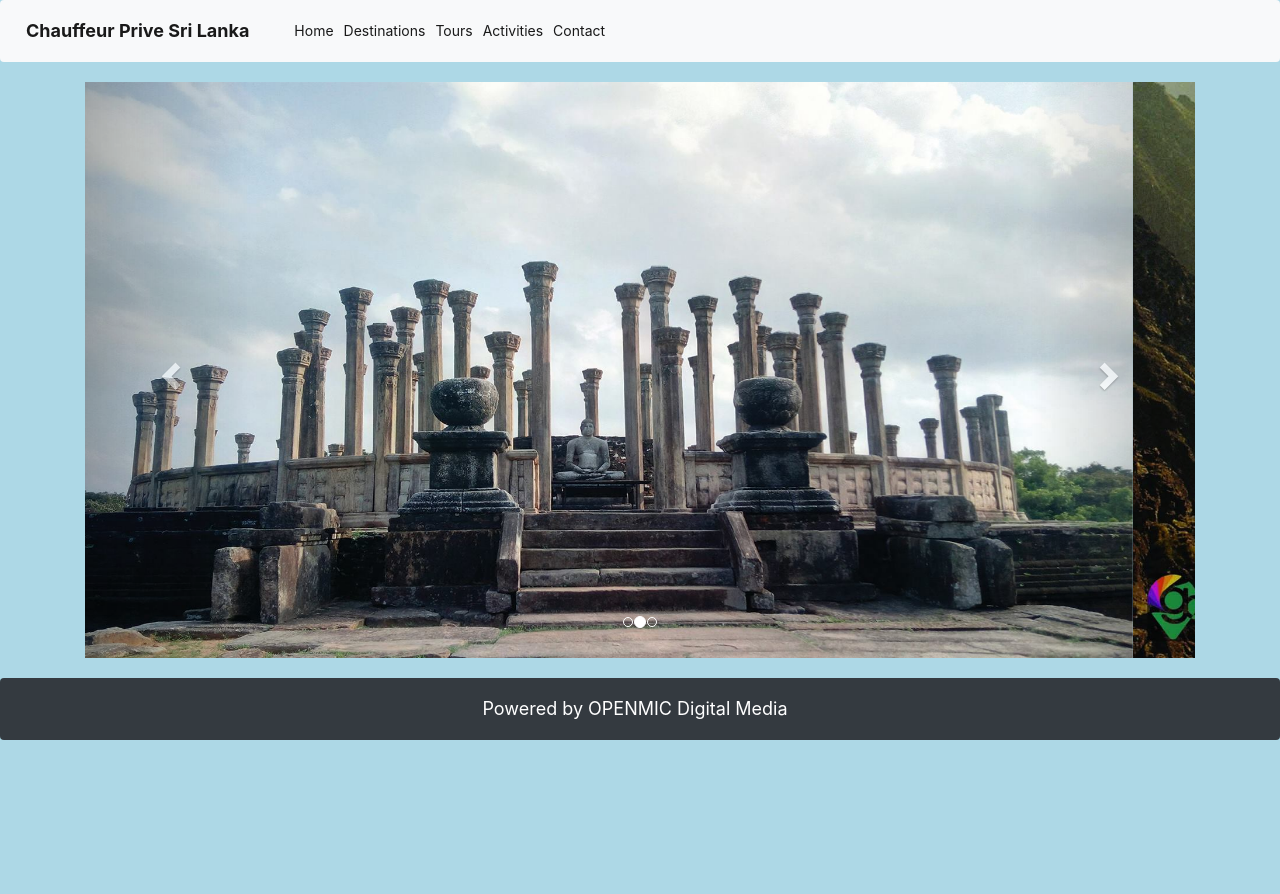
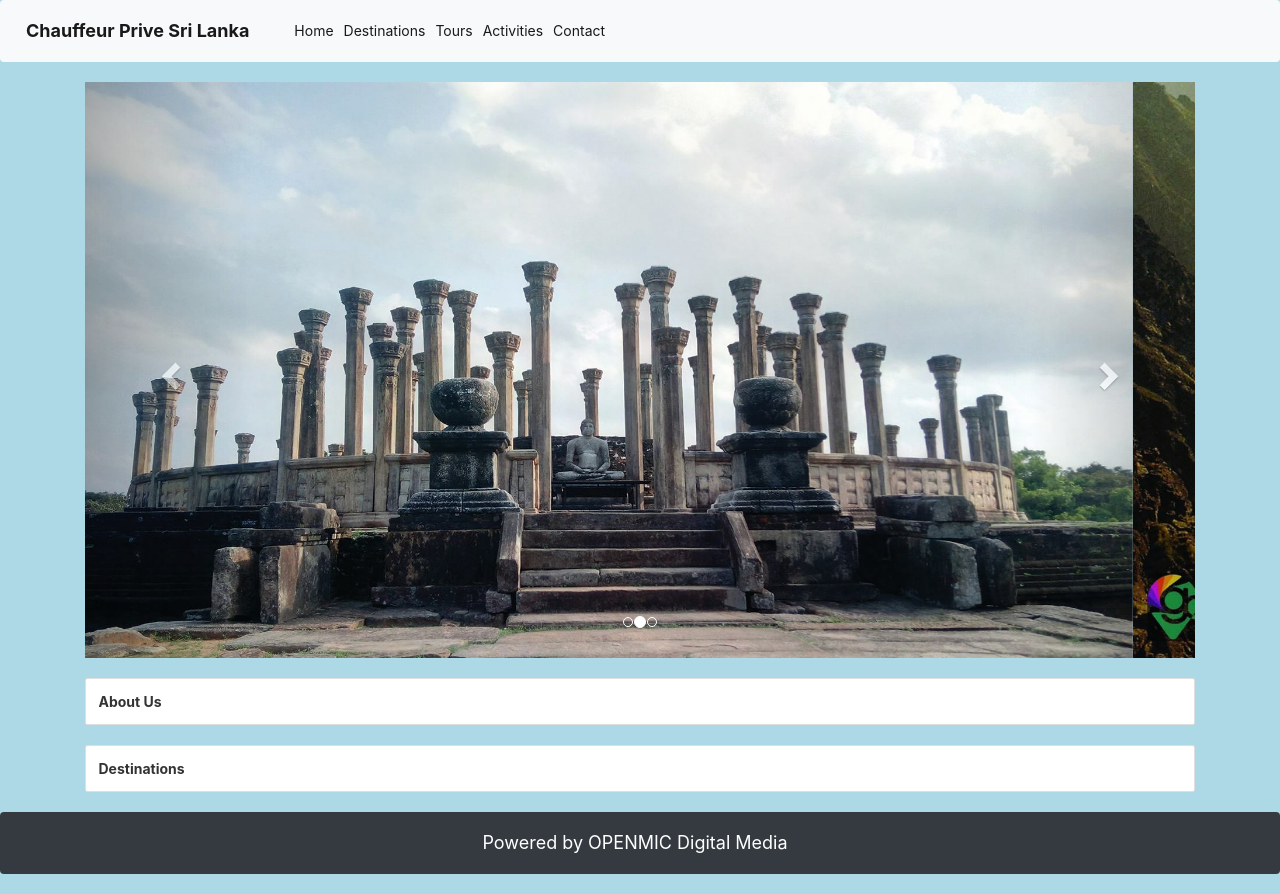
Before and after one commit to PubuduWanigasekara/tourism-web, a React (Create React App) app: page / in a window 1280 px wide. Before the commit the page ends 800 px from the top, so only its background shows below. Built offline with nearby package versions, Linux system fonts and the light colour scheme.

Commit message:
Add Destinations.jsx

```diff
--- a/src/App.js
+++ b/src/App.js
@@ -3,11 +3,18 @@ import './App.css';
 import Header from "./components/header/Header";
 import Footer from "./components/footer/Footer";
 import ImageBar from "./components/image-bar/ImageBar";
+import About from "./components/about/About";
+import Destinations from "./components/destinations/Destinations";
+
 function App() {
   return (
     <div>
         <Header/>
         <ImageBar/>
+        <br/>
+        <About/>
+        <br/>
+        <Destinations/>
         <br/>
         <Footer/>
     </div>
--- /dev/null
+++ b/src/components/about/About.jsx
@@ -0,0 +1,13 @@
+import React from "react";
+
+function About() {
+    return(
+        <div className="container">
+            <div className="card">
+                <div className="card-body"><b>About Us</b></div>
+            </div>
+        </div>
+    );
+}
+
+export default About;
--- /dev/null
+++ b/src/components/destinations/Destinations.jsx
@@ -0,0 +1,13 @@
+import React from "react";
+
+function Destinations() {
+    return(
+        <div className="container">
+            <div className="card">
+                <div className="card-body"><b>Destinations</b></div>
+            </div>
+        </div>
+    );
+}
+
+export default Destinations;
```
